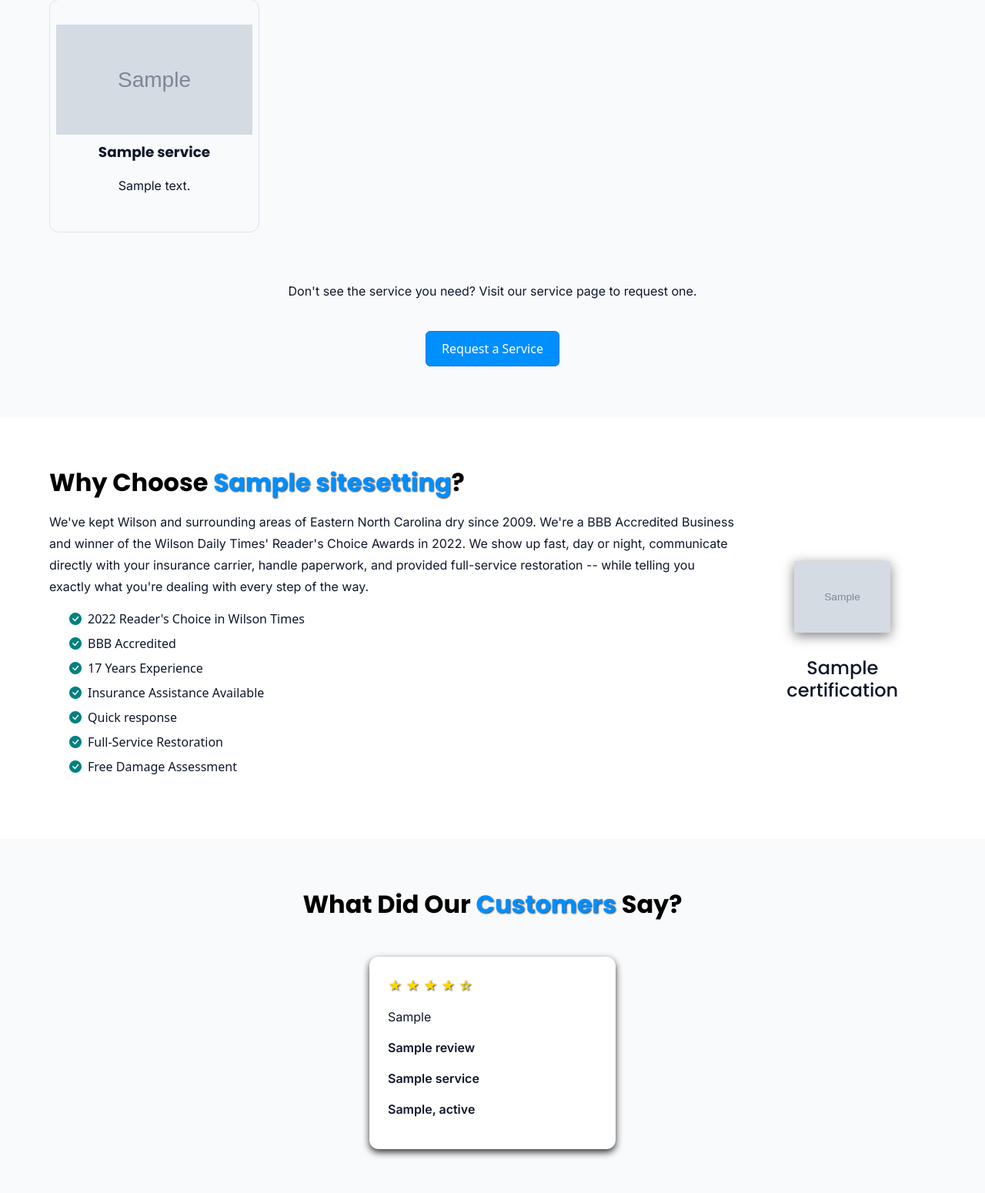
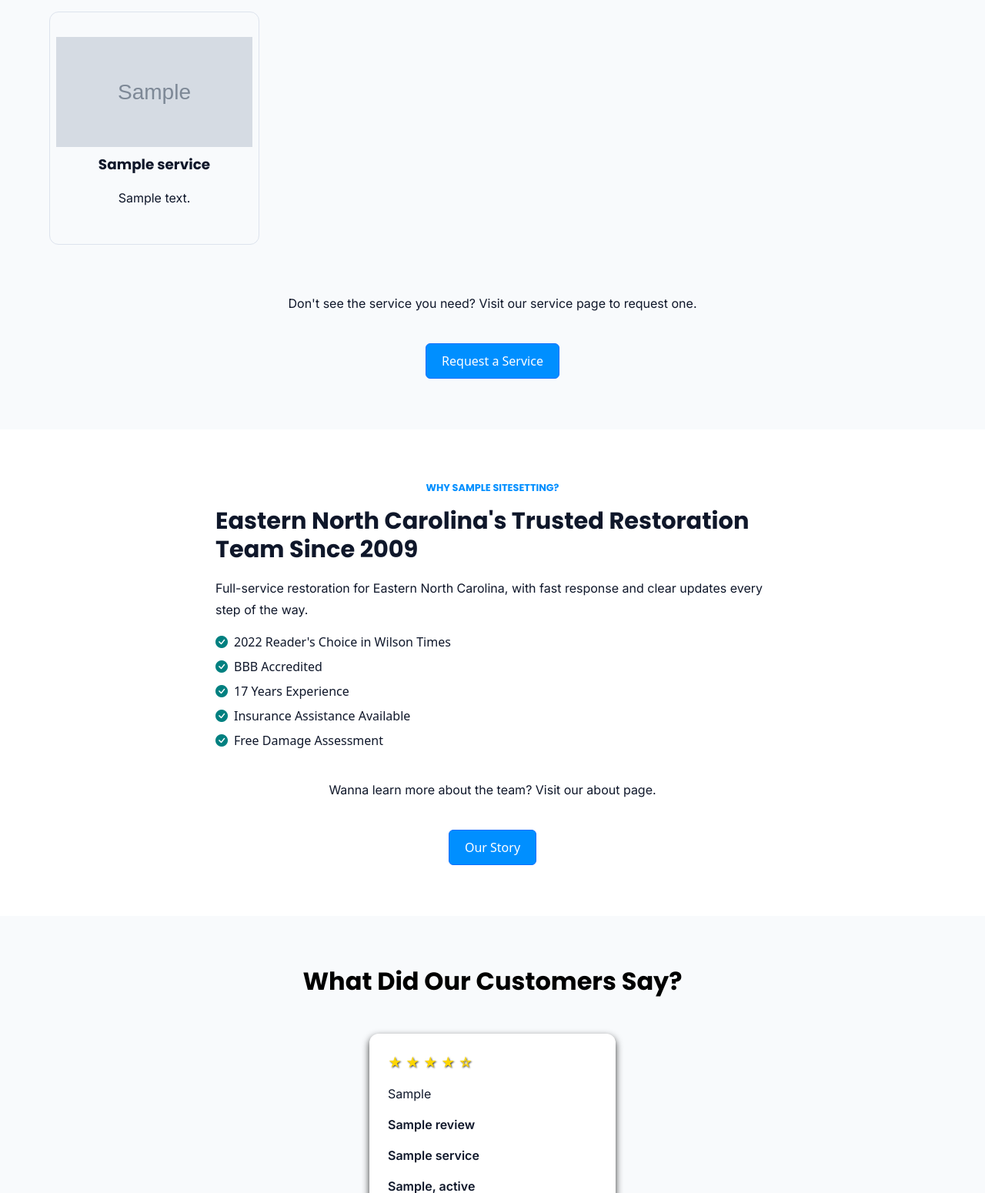
Before and after one commit to vanlandinghamanderson/Restoration-Company-Website, a Django app: page / in a window 1280 px wide. Shown: the part 1023-2573 px from the top of the page at 77% size. Run offline with Django 5.2, Linux system fonts and the light colour scheme; tables that the repository leaves empty hold one stand-in row (values such as "Sample post"); grey boxes marked "Sample" are stand-in pictures.

Commit message:
Reason section tweak

```diff
--- a/static/core/css/styles.css
+++ b/static/core/css/styles.css
@@ -184,10 +184,6 @@ aside {
     font-weight: 700;
 }
 
-.highlight {
-    color: #008fff;
-}
-
 .hero-subtitle {
     margin-top: 20px;
     font-size: 1.15rem;
@@ -345,6 +341,7 @@ section {
     color: var(--color-accent);
     font-weight: 700;
     font-size: 0.8rem;
+    margin-bottom: 1rem;
 }
 
 .services-grid {
@@ -462,25 +459,22 @@ section {
 .reason_inner {
     display: flex;
     justify-content: center;
-    gap: 1rem;
 }
 
 .reason-text {
-    width: 900px;
+    width: 720px;
+    margin: 0 auto;
 }
 
 .reason-title {
     text-align: left;
+    font-size: 1.9rem;
+    font-weight: 700;
 }
 
 .reason-text p {
     margin-top: 18px;
     line-height: 1.75;
-}
-
-.highlight {
-    color: #008FFF;
-    text-shadow: 1px 1px 2px rgba(0, 0, 0, 0.75);
 }
 
 .reasons_list {
@@ -493,7 +487,6 @@ section {
 }
 
 .reasons_list li {
-    padding-left: 26px;
     position: relative;
     font-weight: 500;
 }
--- a/templates/core/index.html
+++ b/templates/core/index.html
@@ -70,32 +70,22 @@
 
 <!----- Reasons Section ----->
 <section class="reasons">
-    <div class="container reason_inner">
+    <div class="container">
         <div class="reason-text">
-            <h2 class="section-title reason-title">Why Choose <span class="highlight">{{ restoration_site_setting.company_name }}</span>?</h2>
-            <p>
-            We've kept Wilson and surrounding areas of Eastern North Carolina dry since 2009.
-            We're a BBB Accredited Business and winner of the Wilson Daily Times' Reader's Choice Awards in 2022.
-            We show up fast, day or night, communicate directly with your insurance carrier, handle paperwork,
-            and provided full-service restoration -- while telling you exactly what you're dealing with every step of the way.
-            </p>
+            <span class="section-label">Why {{ restoration_site_setting.company_name }}?</span>
+            <h2 class="reason-title">Eastern North Carolina's Trusted Restoration Team Since 2009</h2>
+            <p>Full-service restoration for Eastern North Carolina, with fast response and clear updates every step of the way.</p>
             <ul class="reasons_list">
                 <li><i class="bi bi-check-circle-fill"></i>2022 Reader's Choice in Wilson Times</li>
                 <li><i class="bi bi-check-circle-fill"></i>BBB Accredited</li>
                 <li><i class="bi bi-check-circle-fill"></i>17 Years Experience</li>
                 <li><i class="bi bi-check-circle-fill"></i>Insurance Assistance Available</li>
-                <li><i class="bi bi-check-circle-fill"></i>Quick response</li>
-                <li><i class="bi bi-check-circle-fill"></i>Full-Service Restoration</li>
                 <li><i class="bi bi-check-circle-fill"></i>Free Damage Assessment</li>
             </ul>
         </div>
-        <div class="reasons_certfications">
-                {% for certification in restoration_certifications %}
-                <div class="certification">
-                    <img src="{{ certification.image.url }}" alt="{{ certification.name }}">
-                    <h4>{{ certification.title }}</h4>
-                </div>
-                {% endfor %}
+        <div class="section-cta">
+            <p class="section-cta__text">Wanna learn more about the team? Visit our about page.</p>
+            <a href="{% url 'about' %}" class="btn btn-primary">Our Story</a>
         </div>
     </div>
 </section>
```
